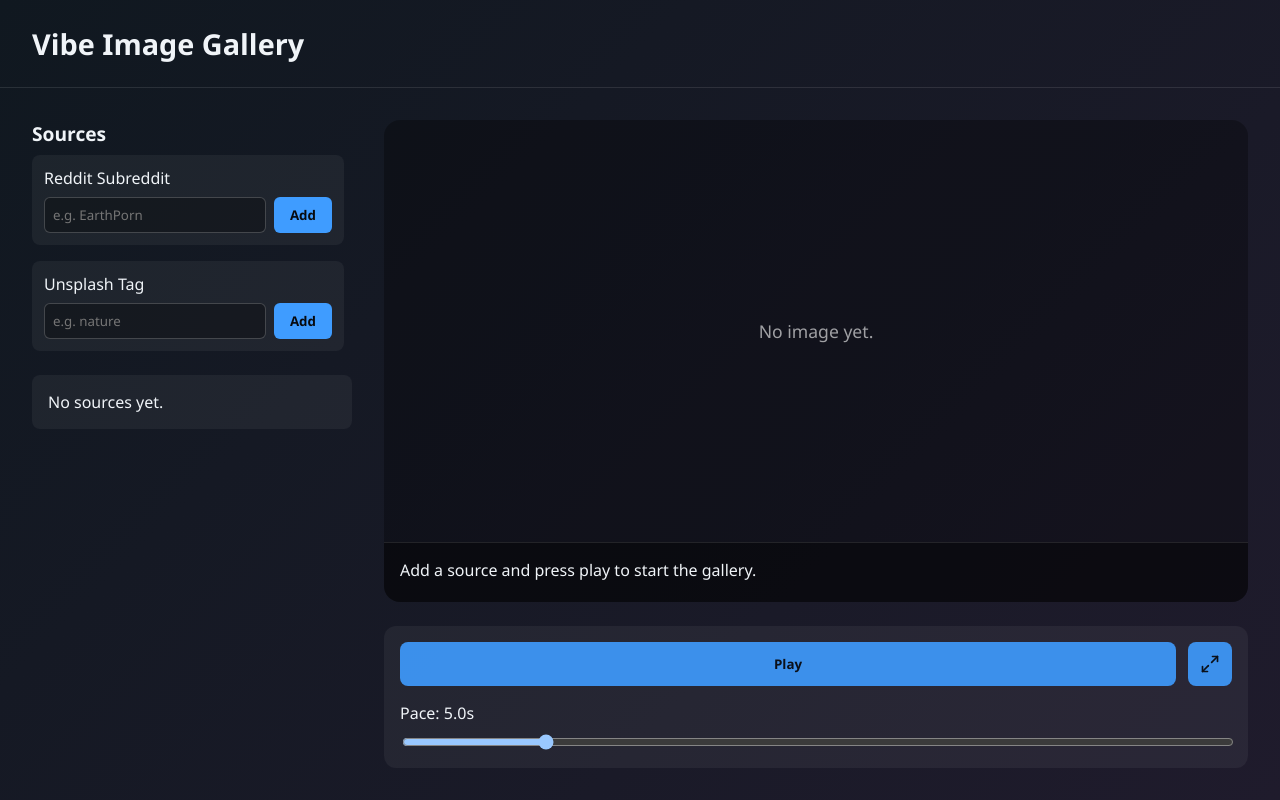
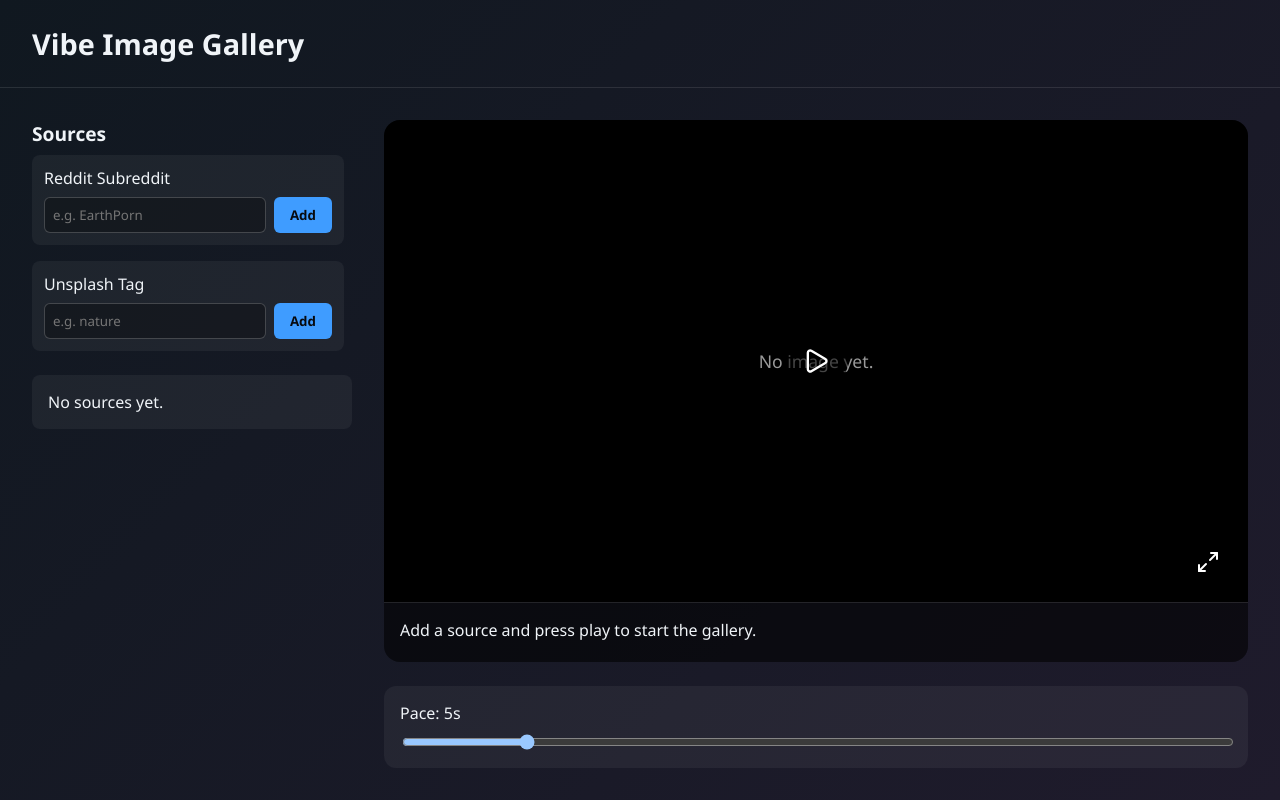
Before and after one commit to groundwater/vibe-image-gallery, a React (Vite) app: page / in a window 1280 px wide. Built offline with nearby package versions, Linux system fonts and the light colour scheme.

Commit message:
feat: overhaul playback controls and pacing

```diff
--- a/src/App.css
+++ b/src/App.css
@@ -137,20 +137,35 @@
   position: relative;
 }
 
+.gallery-viewport__stage {
+  position: relative;
+  flex: 1;
+  display: flex;
+  align-items: center;
+  justify-content: center;
+  background: #000;
+  overflow: hidden;
+}
+
+.gallery-viewport__stage--fullscreen {
+  border-radius: 0;
+}
+
 .gallery-viewport__image {
-  flex: 1;
   width: 100%;
+  height: 100%;
   object-fit: contain;
   background: #000;
 }
 
 .gallery-viewport__placeholder {
-  flex: 1;
   display: flex;
   align-items: center;
   justify-content: center;
   font-size: 1.1rem;
   color: rgba(255, 255, 255, 0.6);
+  width: 100%;
+  height: 100%;
 }
 
 .gallery-viewport__info {
@@ -170,36 +185,21 @@
   border-radius: 12px;
 }
 
-.gallery-controls__main {
-  display: flex;
-  gap: 0.75rem;
-}
-
-.gallery-controls__main button {
-  padding: 0.75rem;
+.gallery-controls__pause {
+  align-self: flex-start;
+  padding: 0.75rem 1.5rem;
   font-weight: 600;
   border: none;
   border-radius: 8px;
   cursor: pointer;
-  background: rgba(63, 156, 255, 0.9);
-  color: #0b1019;
+  background: rgba(255, 77, 109, 0.9);
+  color: #fff;
 }
 
-.gallery-controls__toggle {
-  flex: 1;
-}
-
-.gallery-controls__fullscreen {
-  flex: 0;
-  width: 3rem;
-  display: flex;
-  align-items: center;
-  justify-content: center;
-}
-
-.gallery-controls__fullscreen svg {
-  width: 20px;
-  height: 20px;
+.gallery-controls__pause:disabled {
+  cursor: not-allowed;
+  background: rgba(255, 255, 255, 0.2);
+  color: rgba(255, 255, 255, 0.6);
 }
 
 .gallery-controls__slider {
@@ -212,20 +212,9 @@
   width: 100%;
 }
 
-@media (max-width: 960px) {
-  .app__main {
-    flex-direction: column;
-  }
-
-  .app__sources {
-    width: 100%;
-  }
-}
-
 .gallery-viewport--fullscreen {
   border-radius: 0;
   background: #000;
-  cursor: pointer;
 }
 
 .app--fullscreen {
@@ -250,18 +239,76 @@
   font-size: 1.4rem;
 }
 
-.gallery-viewport__overlay {
+.gallery-viewport__chrome {
   position: absolute;
   inset: 0;
+  pointer-events: none;
+}
+
+.gallery-viewport__play-button,
+.gallery-viewport__pause-button,
+.gallery-viewport__fullscreen-button {
+  position: absolute;
+  pointer-events: auto;
+  border: none;
+  background: rgba(0, 0, 0, 0.55);
+  color: #fff;
+  border-radius: 999px;
+  width: 64px;
+  height: 64px;
   display: flex;
   align-items: center;
   justify-content: center;
-  background: rgba(0, 0, 0, 0.2);
-  pointer-events: none;
+  cursor: pointer;
+  transition: background 0.2s ease-in-out;
 }
 
-.gallery-viewport__overlay-icon {
-  width: 96px;
-  height: 96px;
-  color: rgba(255, 255, 255, 0.85);
+.gallery-viewport__play-button,
+.gallery-viewport__pause-button {
+  top: 50%;
+  left: 50%;
+  transform: translate(-50%, -50%);
 }
+
+.gallery-viewport__pause-button {
+  width: 48px;
+  height: 48px;
+  background: rgba(0, 0, 0, 0.4);
+  top: 16px;
+  left: 16px;
+  transform: none;
+}
+
+.gallery-viewport__fullscreen-button {
+  width: 48px;
+  height: 48px;
+  bottom: 16px;
+  right: 16px;
+}
+
+.gallery-viewport__play-button svg,
+.gallery-viewport__pause-button svg {
+  width: 28px;
+  height: 28px;
+}
+
+.gallery-viewport__fullscreen-button svg {
+  width: 24px;
+  height: 24px;
+}
+
+.gallery-viewport__play-button:hover,
+.gallery-viewport__pause-button:hover,
+.gallery-viewport__fullscreen-button:hover {
+  background: rgba(255, 255, 255, 0.2);
+}
+
+@media (max-width: 960px) {
+  .app__main {
+    flex-direction: column;
+  }
+
+  .app__sources {
+    width: 100%;
+  }
+}
--- a/src/App.tsx
+++ b/src/App.tsx
@@ -213,6 +213,7 @@ export default function App(): JSX.Element {
             isFullscreen={isFullscreen}
             isPlaying={state.isPlaying}
             onTogglePlayback={handleTogglePlayback}
+            onToggleFullscreen={handleRequestFullscreen}
           />
           {!isFullscreen && (
             <GalleryControls
@@ -221,7 +222,6 @@ export default function App(): JSX.Element {
               paceMs={state.paceMs}
               onTogglePlayback={handleTogglePlayback}
               onPaceChange={handlePaceChange}
-              onFullscreen={handleRequestFullscreen}
             />
           )}
         </section>
--- a/src/components/GalleryControls.tsx
+++ b/src/components/GalleryControls.tsx
@@ -1,5 +1,4 @@
-import { ChangeEvent } from 'react'
-import { Maximize2 } from 'lucide-react'
+import { ChangeEvent, useMemo } from 'react'
 
 interface GalleryControlsProps {
   readonly isPlaying: boolean
@@ -7,45 +6,95 @@ interface GalleryControlsProps {
   readonly paceMs: number
   readonly onTogglePlayback: () => void
   readonly onPaceChange: (paceMs: number) => void
-  readonly onFullscreen: () => void
 }
 
-const MIN_PACE = 2000
-const MAX_PACE = 20000
-const STEP = 500
+const PACE_OPTIONS: readonly number[] = [
+  1000,
+  5000,
+  10000,
+  30000,
+  60000,
+  300000,
+  900000,
+  1800000
+]
 
 export default function GalleryControls(props: GalleryControlsProps): JSX.Element {
-  const { isPlaying, canPlay, paceMs, onTogglePlayback, onPaceChange, onFullscreen } = props
+  const { isPlaying, canPlay, paceMs, onTogglePlayback, onPaceChange } = props
+
+  const sliderIndex = useMemo(() => {
+    let bestIndex = 0
+    let smallestDistance = Number.POSITIVE_INFINITY
+    for (let i = 0; i < PACE_OPTIONS.length; i += 1) {
+      const option = PACE_OPTIONS[i]
+      if (option === undefined) {
+        continue
+      }
+      const distance = Math.abs(option - paceMs)
+      if (distance < smallestDistance) {
+        smallestDistance = distance
+        bestIndex = i
+      }
+    }
+    return bestIndex
+  }, [paceMs])
 
   const handleSliderChange = (event: ChangeEvent<HTMLInputElement>) => {
-    const nextValue = Number.parseInt(event.target.value, 10)
-    onPaceChange(nextValue)
+    const nextIndex = Number.parseInt(event.target.value, 10)
+    if (Number.isNaN(nextIndex)) {
+      return
+    }
+    onPaceChange(GET_PACE_OPTION(nextIndex))
   }
 
-  const seconds = (paceMs / 1000).toFixed(1)
+  const currentPace = GET_PACE_OPTION(sliderIndex)
+  const formattedPace = FORMAT_DURATION(currentPace)
 
   return (
     <div className="gallery-controls">
-      <div className="gallery-controls__main">
-        <button type="button" onClick={onTogglePlayback} disabled={!canPlay} className="gallery-controls__toggle">
-          {isPlaying ? 'Pause' : 'Play'}
+      {isPlaying && (
+        <button type="button" onClick={onTogglePlayback} className="gallery-controls__pause" disabled={!canPlay}>
+          Pause
         </button>
-        <button type="button" onClick={onFullscreen} className="gallery-controls__fullscreen">
-          <Maximize2 aria-hidden="true" />
-          <span className="sr-only">Toggle full screen</span>
-        </button>
-      </div>
+      )}
       <label className="gallery-controls__slider">
-        Pace: {seconds}s
+        Pace: {formattedPace}
         <input
           type="range"
-          min={MIN_PACE}
-          max={MAX_PACE}
-          step={STEP}
-          value={paceMs}
+          min={0}
+          max={PACE_OPTIONS.length - 1}
+          step={1}
+          value={sliderIndex}
           onChange={handleSliderChange}
+          aria-valuetext={formattedPace}
         />
       </label>
     </div>
   )
 }
+
+function FORMAT_DURATION(durationMs: number): string {
+  if (durationMs < 60000) {
+    const seconds = Math.round(durationMs / 1000)
+    return `${seconds}s`
+  }
+  const minutes = Math.round(durationMs / 60000)
+  return `${minutes}m`
+}
+
+function GET_PACE_OPTION(index: number): number {
+  if (index <= 0) {
+    const first = PACE_OPTIONS[0]
+    return first === undefined ? 1000 : first
+  }
+  if (index >= PACE_OPTIONS.length - 1) {
+    const last = PACE_OPTIONS[PACE_OPTIONS.length - 1]
+    return last === undefined ? 1800000 : last
+  }
+  const option = PACE_OPTIONS[index]
+  if (option === undefined) {
+    const fallback = PACE_OPTIONS[PACE_OPTIONS.length - 1]
+    return fallback === undefined ? 1800000 : fallback
+  }
+  return option
+}
--- a/src/components/GalleryViewport.tsx
+++ b/src/components/GalleryViewport.tsx
@@ -1,5 +1,4 @@
-import { KeyboardEvent } from 'react'
-import { Play } from 'lucide-react'
+import { Play, Pause, Maximize2, Minimize2 } from 'lucide-react'
 import { GalleryImage } from '../lib/GalleryImage.mts'
 
 interface GalleryViewportProps {
@@ -8,54 +7,45 @@ interface GalleryViewportProps {
   readonly isFullscreen: boolean
   readonly isPlaying: boolean
   readonly onTogglePlayback: () => void
+  readonly onToggleFullscreen: () => void
 }
 
 export default function GalleryViewport(props: GalleryViewportProps): JSX.Element {
-  const { image, infoText, isFullscreen, isPlaying, onTogglePlayback } = props
+  const { image, infoText, isFullscreen, isPlaying, onTogglePlayback, onToggleFullscreen } = props
   const className = isFullscreen ? 'gallery-viewport gallery-viewport--fullscreen' : 'gallery-viewport'
-  const shouldHandleInteraction = isFullscreen
-
-  const handleClick = () => {
-    if (!shouldHandleInteraction) {
-      return
-    }
-    onTogglePlayback()
-  }
-
-  const handleKeyDown = (event: KeyboardEvent<HTMLDivElement>) => {
-    if (!shouldHandleInteraction) {
-      return
-    }
-    if (event.key === ' ' || event.key === 'Enter') {
-      event.preventDefault()
-      onTogglePlayback()
-    }
-  }
-
-  const roleValue = shouldHandleInteraction ? 'button' : undefined
-  const tabIndexValue = shouldHandleInteraction ? 0 : undefined
-  const label = shouldHandleInteraction ? (isPlaying ? 'Pause slideshow' : 'Play slideshow') : undefined
+  const stageClassName = isFullscreen ? 'gallery-viewport__stage gallery-viewport__stage--fullscreen' : 'gallery-viewport__stage'
+  const fullscreenIcon = isFullscreen ? <Minimize2 aria-hidden="true" /> : <Maximize2 aria-hidden="true" />
+  const fullscreenLabel = isFullscreen ? 'Exit full screen' : 'Enter full screen'
+  const showPlayButton = !isPlaying
 
   return (
-    <div
-      className={className}
-      onClick={handleClick}
-      onKeyDown={handleKeyDown}
-      role={roleValue}
-      tabIndex={tabIndexValue}
-      aria-label={label}
-    >
-      {image ? (
-        <img src={image.url} alt={image.label} className="gallery-viewport__image" />
-      ) : (
-        <div className="gallery-viewport__placeholder">No image yet.</div>
-      )}
+    <div className={className}>
+      <div className={stageClassName}>
+        {image ? (
+          <img src={image.url} alt={image.label} className="gallery-viewport__image" />
+        ) : (
+          <div className="gallery-viewport__placeholder">No image yet.</div>
+        )}
+        <div className="gallery-viewport__chrome">
+          {showPlayButton && (
+            <button type="button" className="gallery-viewport__play-button" onClick={onTogglePlayback}>
+              <Play aria-hidden="true" />
+              <span className="sr-only">Start slideshow</span>
+            </button>
+          )}
+          {isPlaying && (
+            <button type="button" className="gallery-viewport__pause-button" onClick={onTogglePlayback}>
+              <Pause aria-hidden="true" />
+              <span className="sr-only">Pause slideshow</span>
+            </button>
+          )}
+          <button type="button" className="gallery-viewport__fullscreen-button" onClick={onToggleFullscreen}>
+            {fullscreenIcon}
+            <span className="sr-only">{fullscreenLabel}</span>
+          </button>
+        </div>
+      </div>
       {!isFullscreen && <p className="gallery-viewport__info">{infoText}</p>}
-      {isFullscreen && !isPlaying && (
-        <div className="gallery-viewport__overlay" aria-hidden="true">
-          <Play className="gallery-viewport__overlay-icon" />
-        </div>
-      )}
     </div>
   )
 }
```
Also changed, not shown: 2 other files (tests, documents, lock files or other folders).
